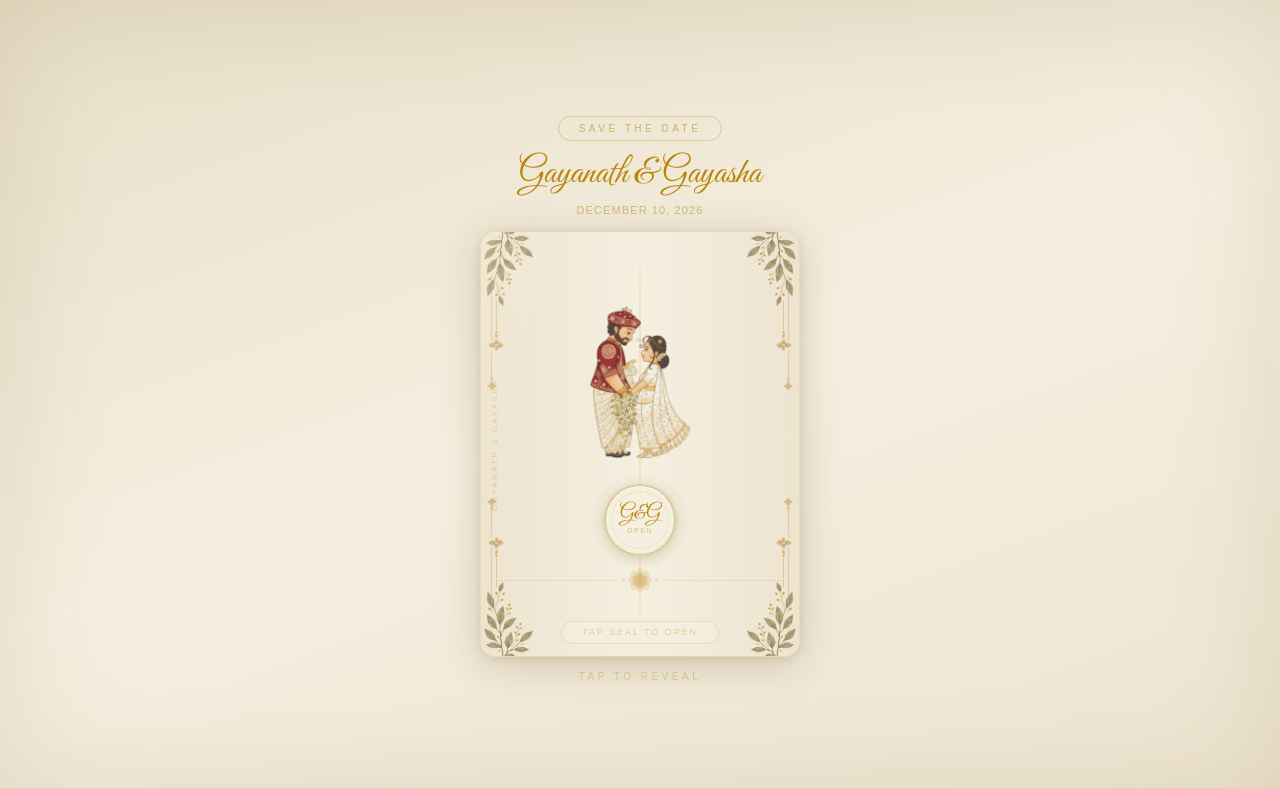
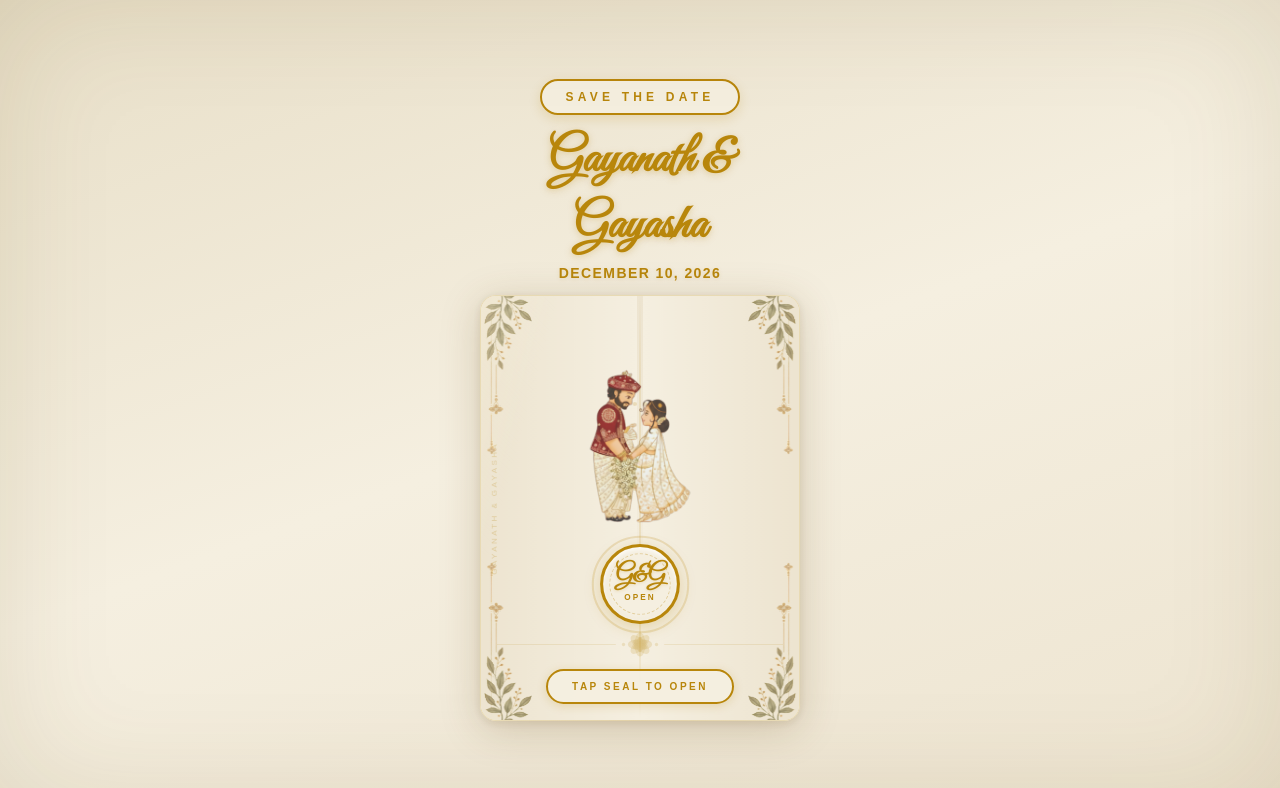
Before and after one commit to nipun-shalinda/wedvite-app, a Next.js app: page /invite in a window 1280 px wide. Shown: the top 788 px of the page. Built offline with nearby package versions, Linux system fonts and the light colour scheme; a web font is replaced by a local one.

Commit message:
closed envilop letter color chnage

```diff
--- a/src/app/invite/page.tsx
+++ b/src/app/invite/page.tsx
@@ -161,20 +161,32 @@ function InviteContent() {
             {/* ── Above-card header ── */}
             <div className="flex flex-col items-center gap-1 w-full text-center">
               <div
-                className="px-5 py-1 rounded-full border text-[10px] tracking-[0.35em] uppercase"
-                style={{ borderColor: `${accent}50`, color: `${accent}90` }}
+                className="px-6 py-2 rounded-full border-2 text-xs font-bold tracking-[0.35em] uppercase shadow-lg"
+                style={{
+                  borderColor: accent,
+                  color: accent,
+                  backgroundColor: `${PARCHMENT}dd`,
+                  boxShadow: `0 4px 12px ${accent}30`
+                }}
               >
                 Save the Date
               </div>
               <p
-                className="font-[family-name:var(--font-great-vibes)] text-4xl leading-snug mt-1"
-                style={{ color: accent }}
+                className="font-[family-name:var(--font-great-vibes)] text-5xl leading-snug mt-2 font-bold"
+                style={{
+                  color: accent,
+                  textShadow: `0 2px 8px ${accent}30`,
+                  filter: `drop-shadow(0 1px 2px ${accent}20)`
+                }}
               >
                 {card.groom} &amp; {card.bride}
               </p>
               <p
-                className="text-[11px] tracking-widest uppercase"
-                style={{ color: `${accent}80` }}
+                className="text-sm font-bold tracking-widest uppercase"
+                style={{
+                  color: accent,
+                  textShadow: `0 1px 4px ${accent}25`
+                }}
               >
                 {new Date(card.date + "T00:00:00").toLocaleDateString("en-US", {
                   month: "long", day: "2-digit", year: "numeric",
@@ -210,8 +222,15 @@ function InviteContent() {
                   }}
                   animate={isOpen
                     ? { rotateY: -105, opacity: 0 }
-                    : { rotateY: 0,    opacity: 1 }}
-                  transition={{ duration: 0.75, ease: [0.4, 0, 0.2, 1] }}
+                    : { rotateY: [0, -15, 0], opacity: 1 }}
+                  transition={isOpen
+                    ? { duration: 0.75, ease: [0.4, 0, 0.2, 1] }
+                    : {
+                        duration: 3,
+                        ease: "easeInOut",
+                        repeat: Infinity,
+                        repeatDelay: 0.5
+                      }}
                 >
                   {/* Corner foliage TL */}
                   <CornerFoliage color={accent}
@@ -249,8 +268,15 @@ function InviteContent() {
                   }}
                   animate={isOpen
                     ? { rotateY: 105, opacity: 0 }
-                    : { rotateY: 0,   opacity: 1 }}
-                  transition={{ duration: 0.75, ease: [0.4, 0, 0.2, 1] }}
+                    : { rotateY: [0, 15, 0], opacity: 1 }}
+                  transition={isOpen
+                    ? { duration: 0.75, ease: [0.4, 0, 0.2, 1] }
+                    : {
+                        duration: 3,
+                        ease: "easeInOut",
+                        repeat: Infinity,
+                        repeatDelay: 0.5
+                      }}
                 >
                   {/* Corner foliage TR */}
                   <CornerFoliage color={accent}
@@ -289,34 +315,42 @@ function InviteContent() {
                      style={{ left: "50%", top: "68%", transform: "translate(-50%, -50%)" }}>
                   <motion.div
                     className="flex flex-col items-center justify-center"
-                    whileHover={{ scale: 1.10 }}
+                    whileHover={{ scale: 1.15 }}
                     whileTap={{ scale: 0.92 }}
                     animate={isOpen
                       ? { scale: 0, opacity: 0 }
-                      : { scale: 1, opacity: 1 }}
-                    transition={{ duration: 0.30 }}
+                      : { scale: [1, 1.08, 1], opacity: 1 }}
+                    transition={isOpen
+                      ? { duration: 0.30 }
+                      : {
+                          scale: { duration: 2.5, repeat: Infinity, ease: "easeInOut" },
+                          opacity: { duration: 0.30 }
+                        }}
                   >
                     {/* Pulse ring */}
                     <motion.div className="absolute rounded-full"
-                      style={{ width: 90, height: 90, border: `1px solid ${accent}35` }}
-                      animate={{ scale: [1, 1.15, 1], opacity: [0.3, 0.65, 0.3] }}
+                      style={{ width: 95, height: 95, border: `2px solid ${accent}60` }}
+                      animate={{ scale: [1, 1.15, 1], opacity: [0.5, 0.85, 0.5] }}
                       transition={{ duration: 2.8, repeat: Infinity }} />
                     {/* Seal body */}
                     <div className="relative flex flex-col items-center justify-center rounded-full"
                          style={{
-                           width: 72, height: 72,
+                           width: 78, height: 78,
                            background: `radial-gradient(circle, ${PARCHMENT} 60%, ${PARCHMENT_DARK} 100%)`,
-                           border: `2px solid ${accent}55`,
-                           boxShadow: `0 2px 12px rgba(100,70,20,0.25), inset 0 1px 3px rgba(255,255,255,0.8)`,
+                           border: `3px solid ${accent}`,
+                           boxShadow: `0 4px 16px ${accent}40, inset 0 2px 4px rgba(255,255,255,0.9)`,
                          }}>
                       <div className="absolute rounded-full"
-                           style={{ inset: 5, border: `1px dashed ${accent}35`, borderRadius: "50%" }} />
-                      <p className="font-[family-name:var(--font-great-vibes)] text-xl leading-none z-10"
-                         style={{ color: accent }}>
+                           style={{ inset: 6, border: `1.5px dashed ${accent}50`, borderRadius: "50%" }} />
+                      <p className="font-[family-name:var(--font-great-vibes)] text-2xl font-bold leading-none z-10"
+                         style={{
+                           color: accent,
+                           textShadow: `0 1px 3px ${accent}30`
+                         }}>
                         {card.groom.charAt(0)}&amp;{card.bride.charAt(0)}
                       </p>
-                      <p className="text-[7px] tracking-[0.22em] uppercase mt-0.5 z-10"
-                         style={{ color: `${accent}75` }}>
+                      <p className="text-[8px] font-bold tracking-[0.25em] uppercase mt-1 z-10"
+                         style={{ color: accent }}>
                         Open
                       </p>
                     </div>
@@ -330,15 +364,16 @@ function InviteContent() {
 
                 {/* ── "TAP SEAL TO OPEN" footer ── */}
                 <motion.div
-                  className="absolute bottom-0 left-0 right-0 z-10 flex justify-center pb-3"
-                  animate={{ opacity: [0.45, 0.85, 0.45] }}
+                  className="absolute bottom-0 left-0 right-0 z-10 flex justify-center pb-4"
+                  animate={{ opacity: [0.65, 1, 0.65] }}
                   transition={{ duration: 2.2, repeat: Infinity }}
                 >
-                  <div className="px-5 py-1 rounded-full border text-[9px] tracking-[0.22em] uppercase"
+                  <div className="px-6 py-2 rounded-full border-2 text-[10px] font-bold tracking-[0.25em] uppercase shadow-lg"
                        style={{
-                         borderColor: `${accent}30`,
-                         color: `${accent}65`,
-                         backgroundColor: `${PARCHMENT}cc`,
+                         borderColor: accent,
+                         color: accent,
+                         backgroundColor: `${PARCHMENT}ee`,
+                         boxShadow: `0 2px 10px ${accent}35`
                        }}>
                     Tap Seal to Open
                   </div>
@@ -356,16 +391,6 @@ function InviteContent() {
                 />
               </motion.div>
             </div>
-
-            {/* ── Below-card label ── */}
-            <motion.p
-              className="text-[10px] tracking-[0.35em] uppercase"
-              style={{ color: `${accent}60` }}
-              animate={{ opacity: [0.4, 0.85, 0.4] }}
-              transition={{ duration: 2.2, repeat: Infinity }}
-            >
-              Tap to Reveal
-            </motion.p>
           </motion.div>
         )}
 
--- a/src/app/layout.tsx
+++ b/src/app/layout.tsx
@@ -42,7 +42,10 @@ export default function RootLayout({
       lang="en"
       className={`${greatVibes.variable} ${playfair.variable} ${cormorant.variable} h-full antialiased`}
     >
-      <body className="min-h-full flex flex-col font-[family-name:var(--font-cormorant)]">
+      <body
+        suppressHydrationWarning
+        className="min-h-full flex flex-col font-[family-name:var(--font-cormorant)]"
+      >
         {children}
       </body>
     </html>
```
